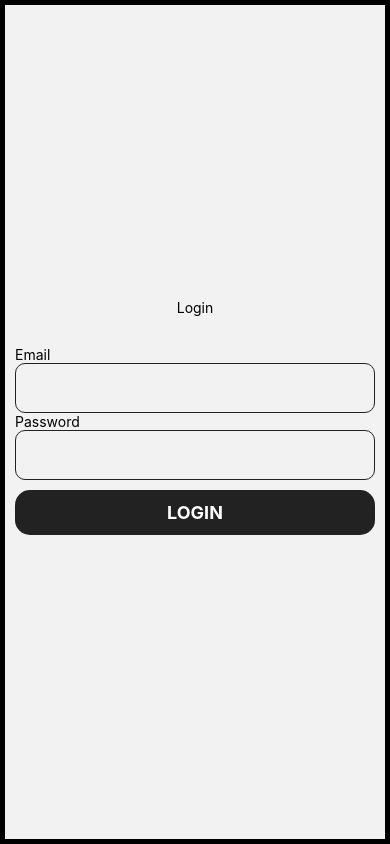
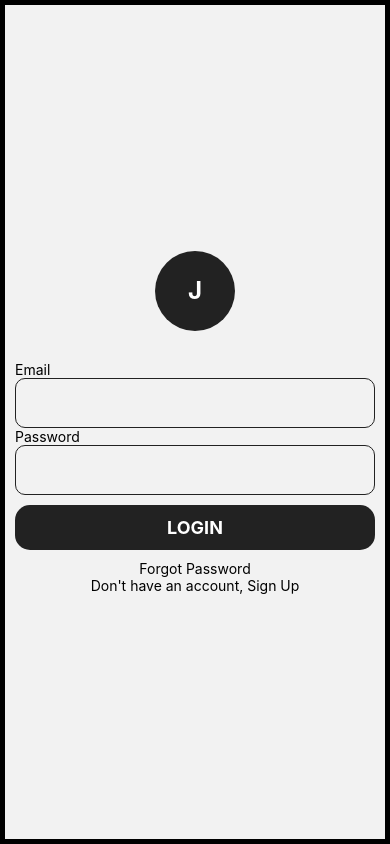
Before and after one commit to CharlesKasasira/csnotes-mobile, a React Native app: screen /Login in a window 390 px wide. Built offline with nearby package versions, Linux system fonts and the light colour scheme.

Commit message:
OnBoarding screens

```diff
--- a/navigator/Navigator.js
+++ b/navigator/Navigator.js
@@ -1,10 +1,11 @@
 import React from 'react'
-import { LoginScreen, ProfileScreen, TimeTableScreen } from '../screens'
+import { LoginScreen, ProfileScreen, TimeTableScreen, SignUpScreen, ForgotPasswordScreen } from '../screens'
 import { createNativeStackNavigator } from '@react-navigation/native-stack'
 
 import BottomNavigator from './BottomNavigator'
 import Icon from 'react-native-vector-icons/Feather'
-import Time from '../components/Time'
+
+import { Text } from 'react-native'
 
 const StackNavigator = () => {
     const Stack = createNativeStackNavigator()
@@ -12,15 +13,19 @@ const StackNavigator = () => {
     return (
         <Stack.Navigator headerMode='none'>
             <Stack.Screen name='Login' component={LoginScreen} options={{headerShown: false}}  />
-            <Stack.Screen name='Profile' component={ProfileScreen} options={{
-                headerShown: true,
-                headerLeft: () => <Icon name='home' />,
-                headerStyle: {
-                    backgroundColor: '#000',
-                }
-            }} />
+            <Stack.Screen name='Forgot' component={ForgotPasswordScreen} options={{headerShown: false}}  />
+            <Stack.Screen name='SignUp' component={SignUpScreen} options={{headerShown: false}}  />
+            <Stack.Screen name='Profile' component={ProfileScreen}
+                options={{
+                    headerShown: true,
+                    headerLeft: () => <Icon name='home' />,
+                    headerStyle: {
+                        backgroundColor: '#000',
+                    },
+                    headerTitle: () => <Text style={{color: '#fff'}}>Profile</Text>
+                }}
+            />
             <Stack.Screen name='Time Table' component={TimeTableScreen} />
-            <Stack.Screen name='Time' component={Time} />
             <Stack.Screen name='Tabs' component={BottomNavigator} options={{headerShown: false}} />
         </Stack.Navigator>
     )
--- /dev/null
+++ b/screens/ForgotPasswordScreen.js
@@ -0,0 +1,12 @@
+import { View, Text } from 'react-native'
+import React from 'react'
+
+const ForgotPasswordScreen = () => {
+  return (
+    <View>
+      <Text>ForgotPasswordScreen</Text>
+    </View>
+  )
+}
+
+export default ForgotPasswordScreen
--- a/screens/LoginScreen.js
+++ b/screens/LoginScreen.js
@@ -1,4 +1,4 @@
-import { View, Text, Button, TextInput } from 'react-native'
+import { View, Text, TextInput, TouchableOpacity } from 'react-native'
 import React from 'react'
 import { GLOBAL_STYLES } from '../assets/styles/styles'
 import { Btn } from '../components'
@@ -6,9 +6,12 @@ import { Btn } from '../components'
 const LoginScreen = ({navigation}) => {
   return (
       <View style={GLOBAL_STYLES.loginContainer}>
-          <View style={{alignItems: 'center', marginBottom: 30}}>
-            <Text>Login</Text>
+          <View style={{justifyContent: 'center', alignItems: 'center'}}>
+            <View style={{alignItems: 'center', marginBottom: 30, backgroundColor: '#222', height: 80, width: 80, justifyContent: 'center', borderRadius: 40}}>
+              <Text style={{color: '#fff', fontWeight: 'bold', fontSize: 24}}>J</Text>
+            </View>
           </View>
+
           <View>
             <Text>Email</Text>
             <TextInput
@@ -27,6 +30,15 @@ const LoginScreen = ({navigation}) => {
             text={'LOGIN'}
             pressed={() => navigation.navigate('Tabs')}
           />
+          <View style={{alignItems: 'center'}}>
+            <TouchableOpacity onPress={() => navigation.navigate('Forgot')}>
+              <Text>Forgot Password</Text>
+            </TouchableOpacity>
+            <TouchableOpacity onPress={() => navigation.navigate('SignUp')}>
+              <Text>Don't have an account, Sign Up</Text>
+            </TouchableOpacity>
+          </View>
+
       </View>
   )
 }
--- /dev/null
+++ b/screens/SignUpScreen.js
@@ -0,0 +1,12 @@
+import { View, Text } from 'react-native'
+import React from 'react'
+
+const SignUpScreen = () => {
+  return (
+    <View>
+      <Text>SignUpScreen</Text>
+    </View>
+  )
+}
+
+export default SignUpScreen
--- a/screens/index.js
+++ b/screens/index.js
@@ -4,5 +4,16 @@ import EventScreen from "./EventScreen";
 import ForumScreen from "./ForumScreen";
 import ProfileScreen from "./ProfileScreen";
 import TimeTableScreen from "./TimeTableScreen";
+import SignUpScreen from "./SignUpScreen";
+import ForgotPasswordScreen from "./ForgotPasswordScreen";
 
-export { LoginScreen, HomeScreen, EventScreen, ForumScreen, ProfileScreen, TimeTableScreen}
+export {
+    LoginScreen,
+    HomeScreen,
+    EventScreen,
+    ForumScreen,
+    ProfileScreen,
+    TimeTableScreen,
+    SignUpScreen,
+    ForgotPasswordScreen
+}
```
Also changed, not shown: screens/ProfileScreen.js (+0 -11 lines).
